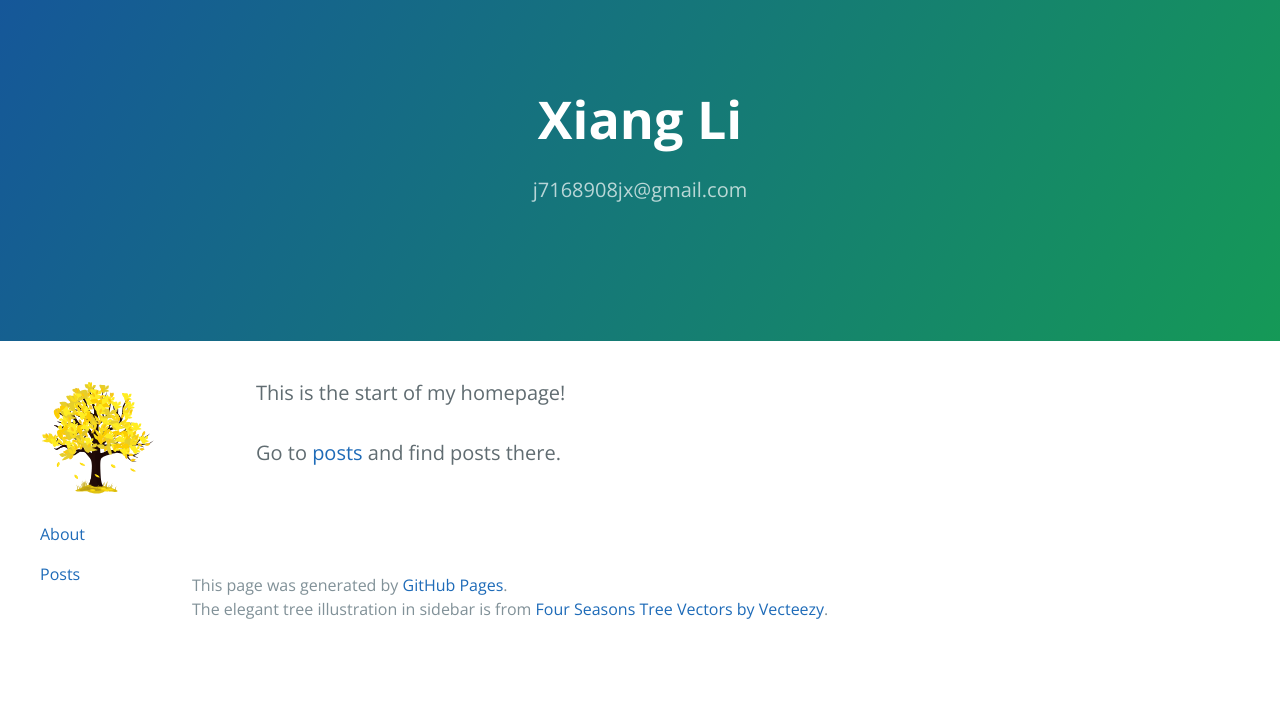
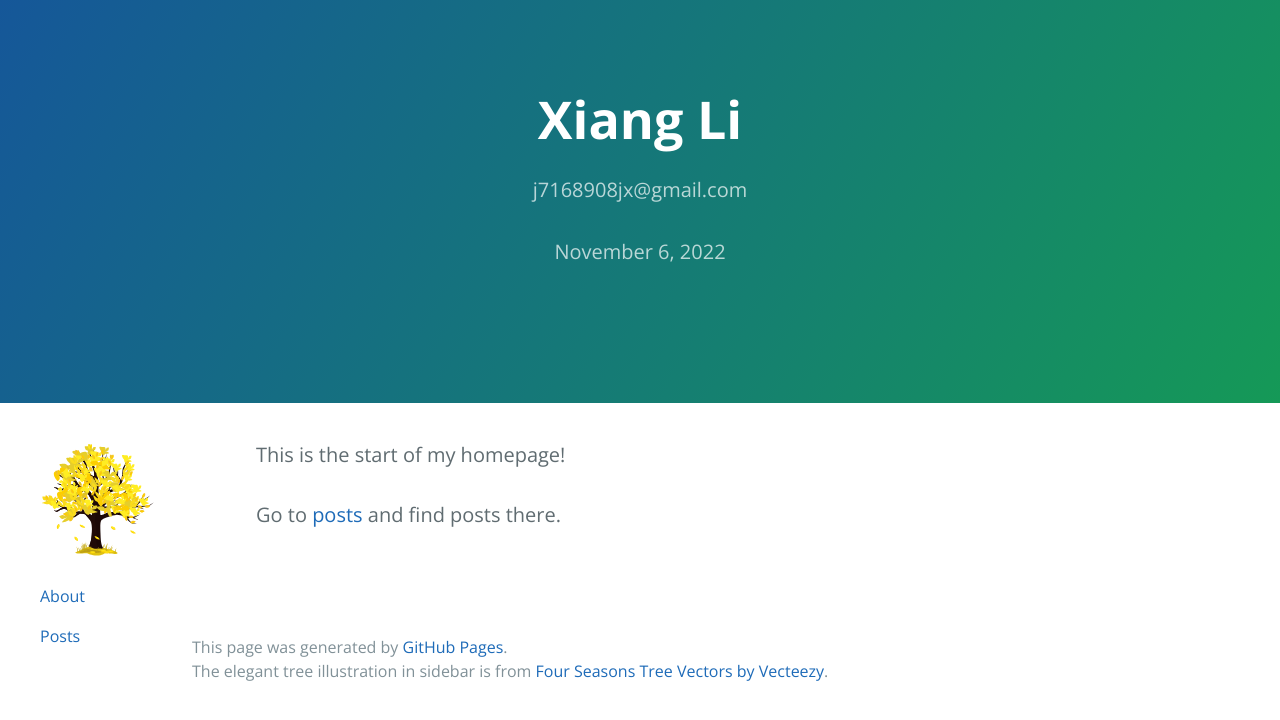
Before and after one commit to j7168908jx/j7168908jx.github.io, a Jekyll site: the page built from _pages/index.md, in a window 1280 px wide. Shown: the top 720 px of the page. Built offline with Jekyll 4.4.1, drawn with Linux system fonts in a browser that asks for light colours; the repository's description, which GitHub fills in, is left out.

Commit message:
update post UI style

```diff
--- a/_includes/header.html
+++ b/_includes/header.html
@@ -1,6 +1,7 @@
 <header class="page-header" role="banner">
     <h1 class="project-name">{{ page.title | default: site.title | default: site.github.repository_name }}</h1>
-    <h2 class="project-tagline">{{ page.description | default: site.description | default: site.github.project_tagline }}</h2>
+    <h2 class="project-tagline">{{ page.description | default: page.subtitle | default: site.description | default: site.github.project_tagline }}</h2>
+    <h2 class="project-tagline">{{ page.date | date: "%B %-d, %Y" | default: nil }}</h2>
     <br />
     {% if site.github.is_project_page %}
     <a href="{{ site.github.repository_url }}" class="btn">View on GitHub</a>
--- a/assets/css/style.scss
+++ b/assets/css/style.scss
@@ -7,9 +7,20 @@
 .main-content {
     line-height: 2;
     max-width: 80rem;
-    font-size: 1.25rem;
     margin-left: 10rem;
     margin-right: 2rem;
+
+    @include large {
+        font-size: 1.25rem;
+    }
+
+    @include medium {
+        font-size: 1.1rem;
+    }
+
+    @include small {
+        font-size: 0.9rem;
+    }
 }
 
 .main-content .listing li span {
```
